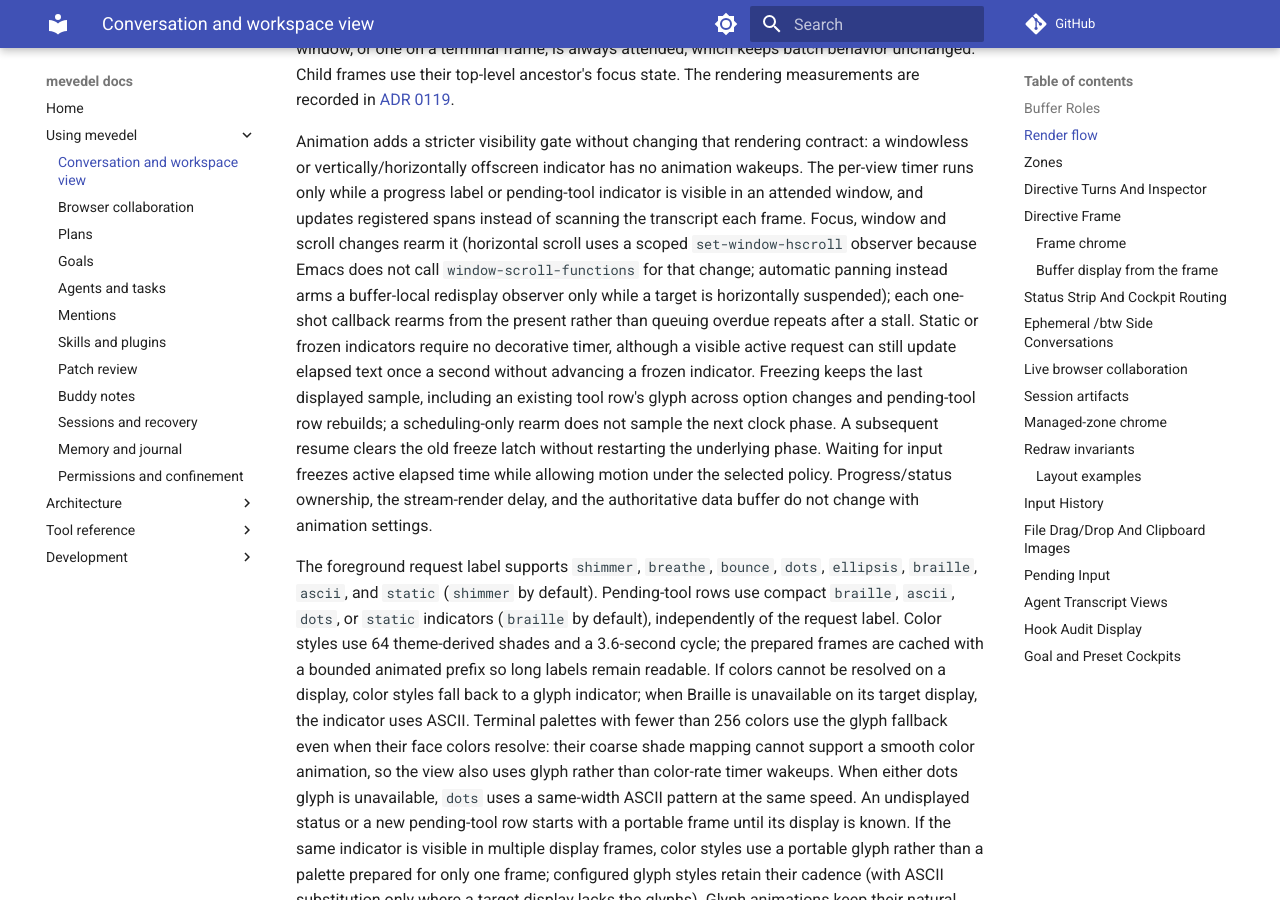
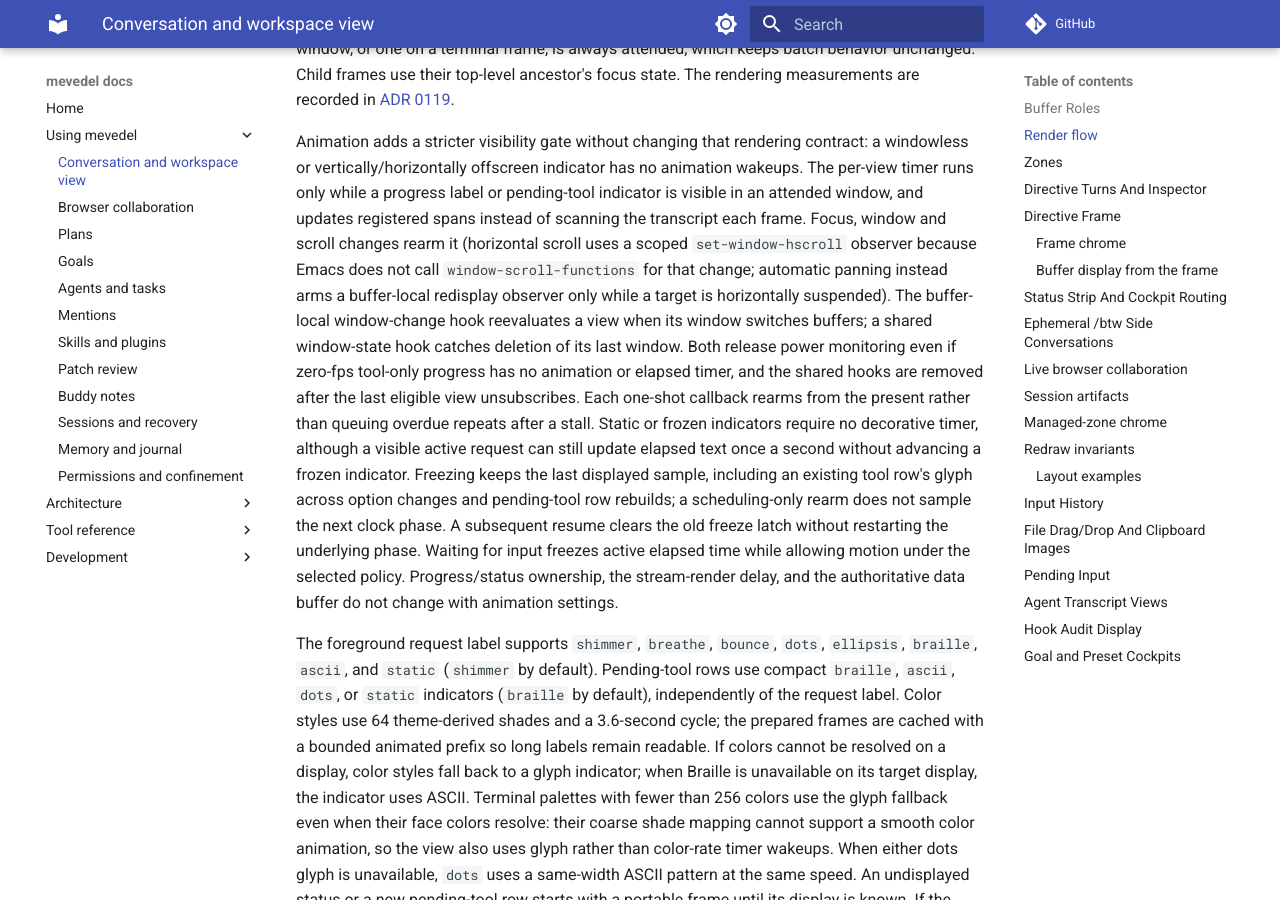
Before and after one commit to FrauH0lle/mevedel, an MkDocs documentation site: the page built from docs/view.md, in a window 1280 px wide and 900 px high, scrolled down 6515 px. Built offline with MkDocs 1.6.1 and Material for MkDocs 9.7.7, drawn with Linux system fonts in a browser that asks for light colours; comment, search, counter and statistics services are not loaded.

```diff
--- a/docs/view.md
+++ b/docs/view.md
@@ -308,9 +308,13 @@ visible in an attended window, and updates registered spans instead of scanning
 the transcript each frame. Focus, window and scroll changes rearm it (horizontal
 scroll uses a scoped `set-window-hscroll` observer because Emacs does not call
 `window-scroll-functions` for that change; automatic panning instead arms a
-buffer-local redisplay observer only while a target is horizontally suspended);
-each
-one-shot callback rearms from the present rather than queuing overdue repeats
+buffer-local redisplay observer only while a target is horizontally suspended).
+The buffer-local window-change hook reevaluates a view when its window switches
+buffers; a shared window-state hook catches deletion of its last window. Both
+release power monitoring even if zero-fps tool-only progress has no animation
+or elapsed timer, and the shared hooks are removed after the last eligible
+view unsubscribes. Each one-shot callback rearms from the present rather than
+queuing overdue repeats
 after a stall. Static or frozen indicators require no decorative timer,
 although a visible active request can still update elapsed text once a second
 without advancing a frozen indicator. Freezing keeps the last displayed
```
Also changed, not shown: docs/adr/0119-keep-views-reconstructable-and-rendering-bounded.md (+7 -1 lines), 4 other files.
